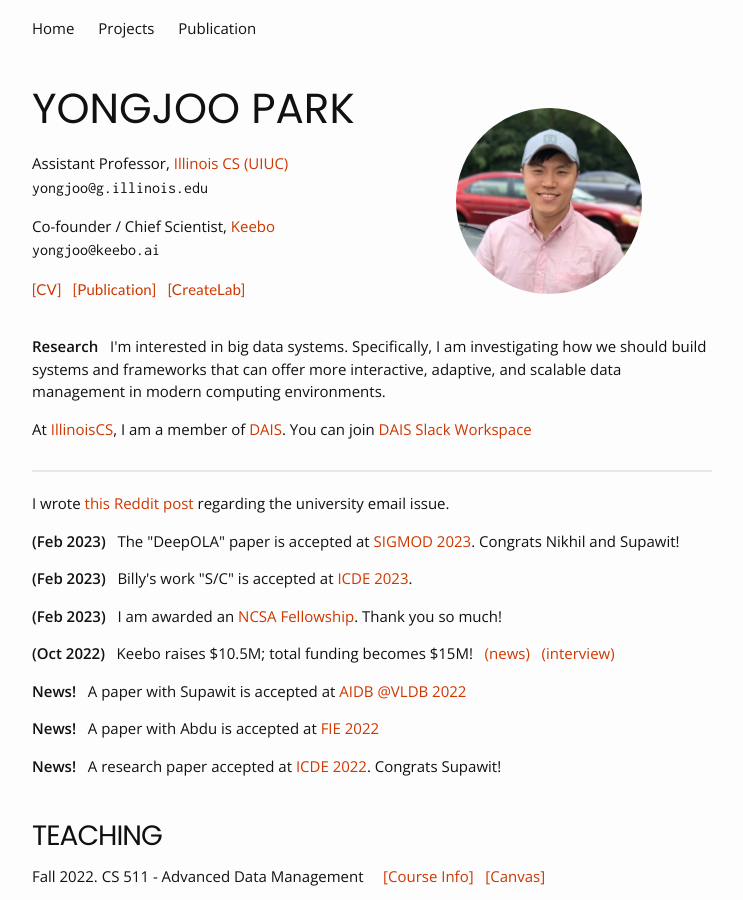
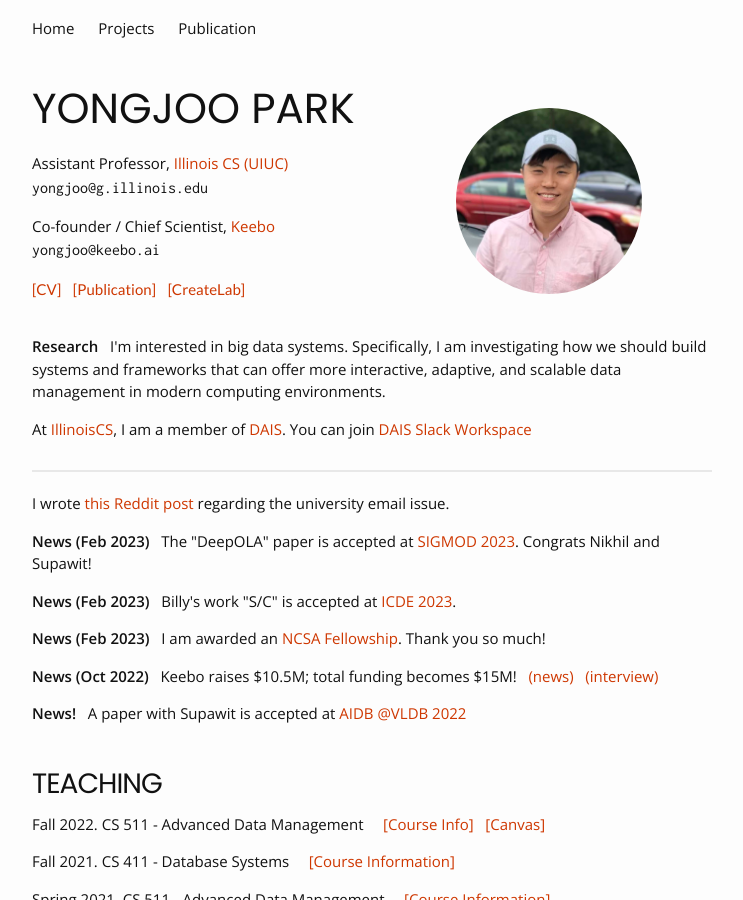
Before and after one commit to pyongjoo/pyongjoo.github.io, a Jekyll site: the page built from index.html, in a window 1280 px wide and 900 px high. Shown: the whole window, without its empty margins (268-1011 px from the left). Built offline with Jekyll 4.4.1, drawn with Linux system fonts in a browser that asks for light colours.

Commit message:
old news removed

```diff
--- a/index.html
+++ b/index.html
@@ -50,17 +50,15 @@ layout: home
 	<div class="row news-block">
 	    <div class="col-md-12 col-lg-12">
 		<p>I wrote <a href="https://www.reddit.com/r/UIUC/comments/10sa5uj/avoid_using_illinoisedu_email_for_important/">this Reddit post</a> regarding the university email issue. </p>
-		<p><b>(Feb 2023)</b> &nbsp; The "DeepOLA" paper is accepted at <a href="https://2023.sigmod.org/">SIGMOD 2023</a>. Congrats Nikhil and Supawit!</p>
-		<p><b>(Feb 2023)</b> &nbsp; Billy's work "S/C" is accepted at <a href="https://icde2023.ics.uci.edu/research-papers-track/">ICDE 2023</a>.</p>
-		<p><b>(Feb 2023)</b> &nbsp; I am awarded an <a href="https://www.ncsa.illinois.edu/about/fellowships-internships/ncsa-fellows-program/">NCSA Fellowship</a>. Thank you so much!</p>
-		<p><b>(Oct 2022)</b> &nbsp; Keebo raises $10.5M; total funding becomes $15M!
+		<p><b>News (Feb 2023)</b> &nbsp; The "DeepOLA" paper is accepted at <a href="https://2023.sigmod.org/">SIGMOD 2023</a>. Congrats Nikhil and Supawit!</p>
+		<p><b>News (Feb 2023)</b> &nbsp; Billy's work "S/C" is accepted at <a href="https://icde2023.ics.uci.edu/research-papers-track/">ICDE 2023</a>.</p>
+		<p><b>News (Feb 2023)</b> &nbsp; I am awarded an <a href="https://www.ncsa.illinois.edu/about/fellowships-internships/ncsa-fellows-program/">NCSA Fellowship</a>. Thank you so much!</p>
+		<p><b>News (Oct 2022)</b> &nbsp; Keebo raises $10.5M; total funding becomes $15M!
 		    &nbsp; <a href="https://www.prnewswire.com/news-releases/keebo-raises-15-million-launches-automated-warehouse-optimization-to-reduce-cloud-data-warehousing-costs-301654278.html">
 		    (news)</a>
 		    &nbsp; <a href="https://cs.illinois.edu/news/successful-startup-provides-park-with-a-perspective-on-balancing-academic-research-with-entrepreneurial-energy">
 		    (interview)</a></p>
 		<p><b>News!</b> &nbsp; A paper with Supawit is accepted at <a href="https://sites.google.com/view/aidb2022/?pli=1">AIDB @VLDB 2022</a></p>
-	    	<p><b>News!</b> &nbsp; A paper with Abdu is accepted at <a href="https://www.fie2022.org/">FIE 2022</a></p>
-	        <p><b>News!</b> &nbsp; A research paper accepted at <a href="https://icde2022.ieeecomputer.my/">ICDE 2022</a>. Congrats Supawit! </p>
 	    </div>
 	</div>
 </div>
```
